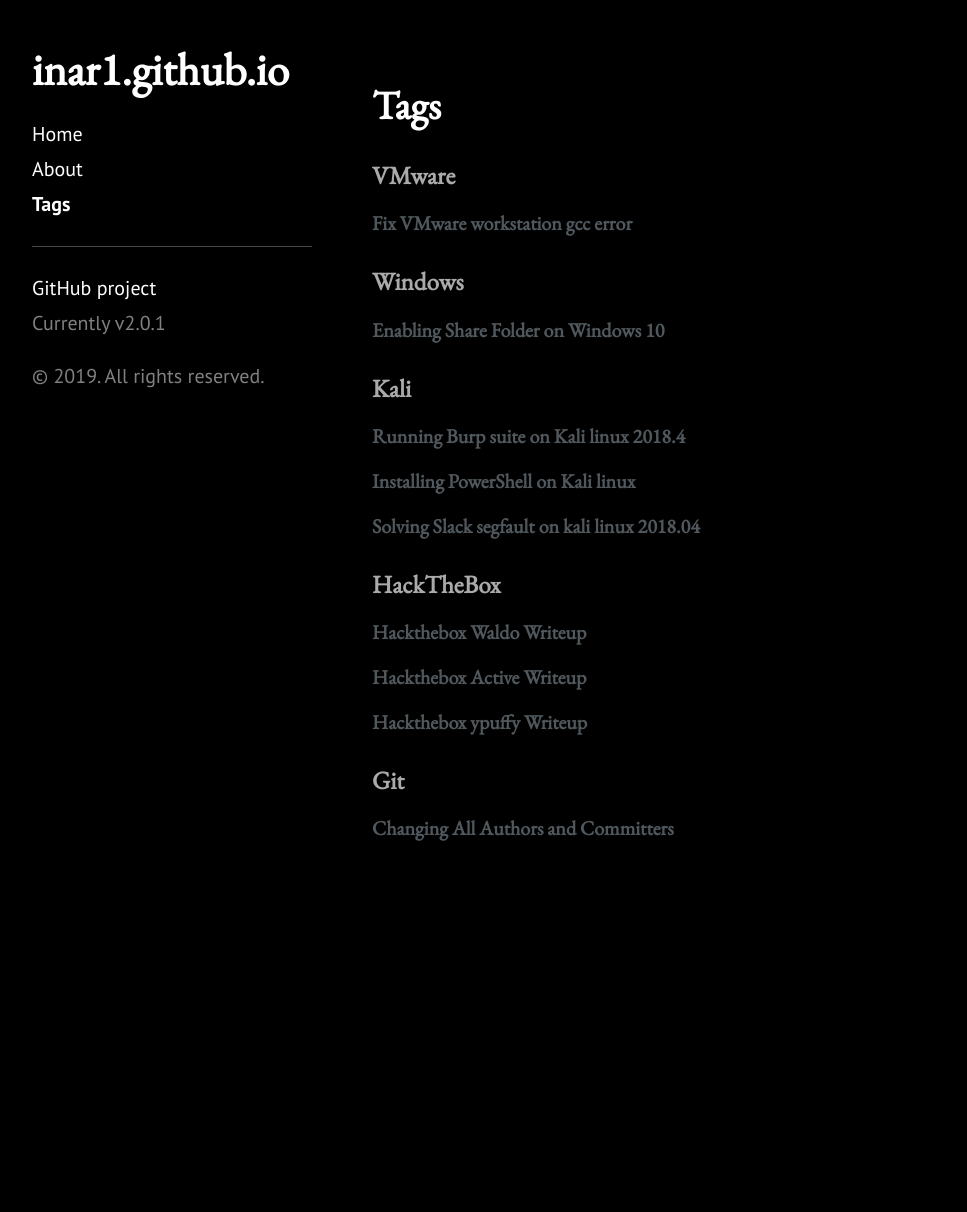
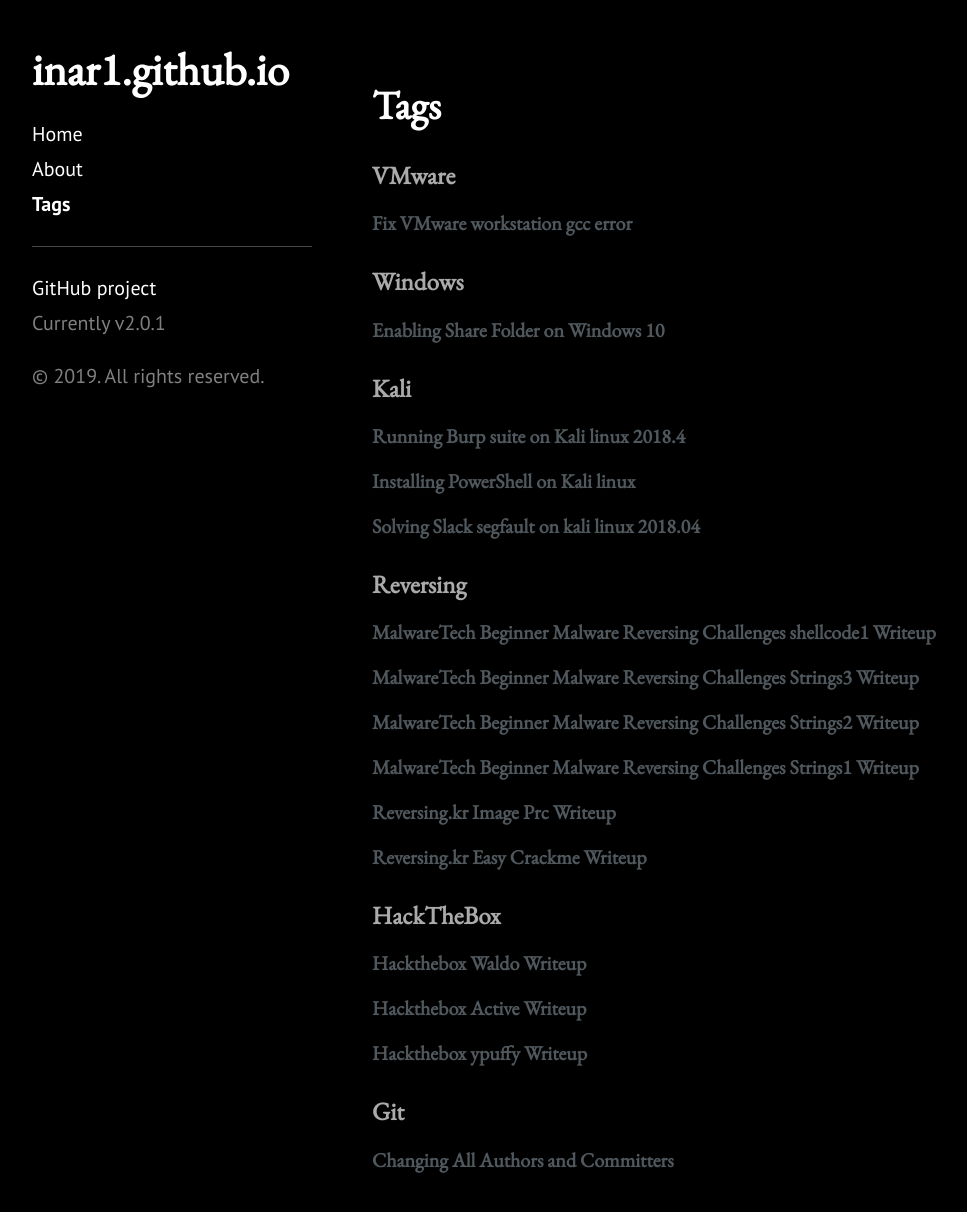
Before and after one commit to 1n4r1/1n4r1.github.io, a Jekyll site: the page built from tags.md, in a window 1280 px wide and 1333 px high. Shown: the top 1212 px of the window, without its empty margins (8-975 px from the left). Built offline with Jekyll 4.4.1, drawn with Linux system fonts in a browser that asks for light colours.

Commit message:
add tag Reversing

```diff
--- a/_posts/2018-12-23-Easy-Crackme-Writeup.md
+++ b/_posts/2018-12-23-Easy-Crackme-Writeup.md
@@ -1,6 +1,7 @@
 ---
 layout: post
 title: Reversing.kr Easy Crackme Writeup
+categories: Reversing
 ---
 
 ## Environment
--- a/_posts/2018-12-27-Image-Prc-Writeup.md
+++ b/_posts/2018-12-27-Image-Prc-Writeup.md
@@ -1,6 +1,7 @@
 ---
 layout: post
 title: Reversing.kr Image Prc Writeup
+categories: Reversing
 ---
 
 ## Environment
--- a/_posts/2019-02-10-MalwareTech-Strings1-Writeup.md
+++ b/_posts/2019-02-10-MalwareTech-Strings1-Writeup.md
@@ -1,6 +1,7 @@
 ---
 layout: post
 title: MalwareTech Beginner Malware Reversing Challenges Strings1 Writeup
+categories: Reversing
 ---
 
 ## Environment
--- a/_posts/2019-02-12-MalwareTech-Strings2-Writeup.md
+++ b/_posts/2019-02-12-MalwareTech-Strings2-Writeup.md
@@ -1,6 +1,7 @@
 ---
 layout: post
 title: MalwareTech Beginner Malware Reversing Challenges Strings2 Writeup
+categories: Reversing
 ---
 
 ## Environment
--- a/_posts/2019-02-13-MalwareTech-Strings3-Writeup.md
+++ b/_posts/2019-02-13-MalwareTech-Strings3-Writeup.md
@@ -1,6 +1,7 @@
 ---
 layout: post
 title: MalwareTech Beginner Malware Reversing Challenges Strings3 Writeup
+categories: Reversing
 ---
 
 ## Environment
--- a/_posts/2019-02-16-MalwareTech-shellcode1-Writeup.md
+++ b/_posts/2019-02-16-MalwareTech-shellcode1-Writeup.md
@@ -1,6 +1,7 @@
 ---
 layout: post
 title: MalwareTech Beginner Malware Reversing Challenges shellcode1 Writeup
+categories: Reversing
 ---
 
 ## Environment
```
